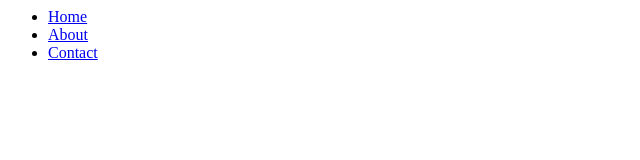
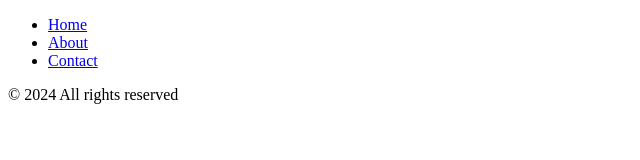
Before and after one commit to nouralemaanbelgacem-web/site-web, a plain HTML site: page index.html in a window 1280 px wide. Shown: the whole page, without its empty margins (0-640 px from the left). Drawn offline with Linux system fonts and the light colour scheme.

Commit message:
Change the footer in the main branch.

```diff
--- a/index.html
+++ b/index.html
@@ -1,3 +1,12 @@
+<!DOCTYPE html>
+<html>
+<head>
+    <title>My Website</title>
+    <link rel="stylesheet" href="style.css">
+</head>
+
+<body>
+
     <nav>
         <ul>
             <li><a href="#home">Home</a></li>
@@ -5,3 +14,8 @@
             <li><a href="#contact">Contact</a></li>
         </ul>
     </nav>
+
+<footer>
+    <p>© 2024 All rights reserved</p>
+</footer>
+</body>
```
Lines whose indentation alone changed are shown as unchanged.
